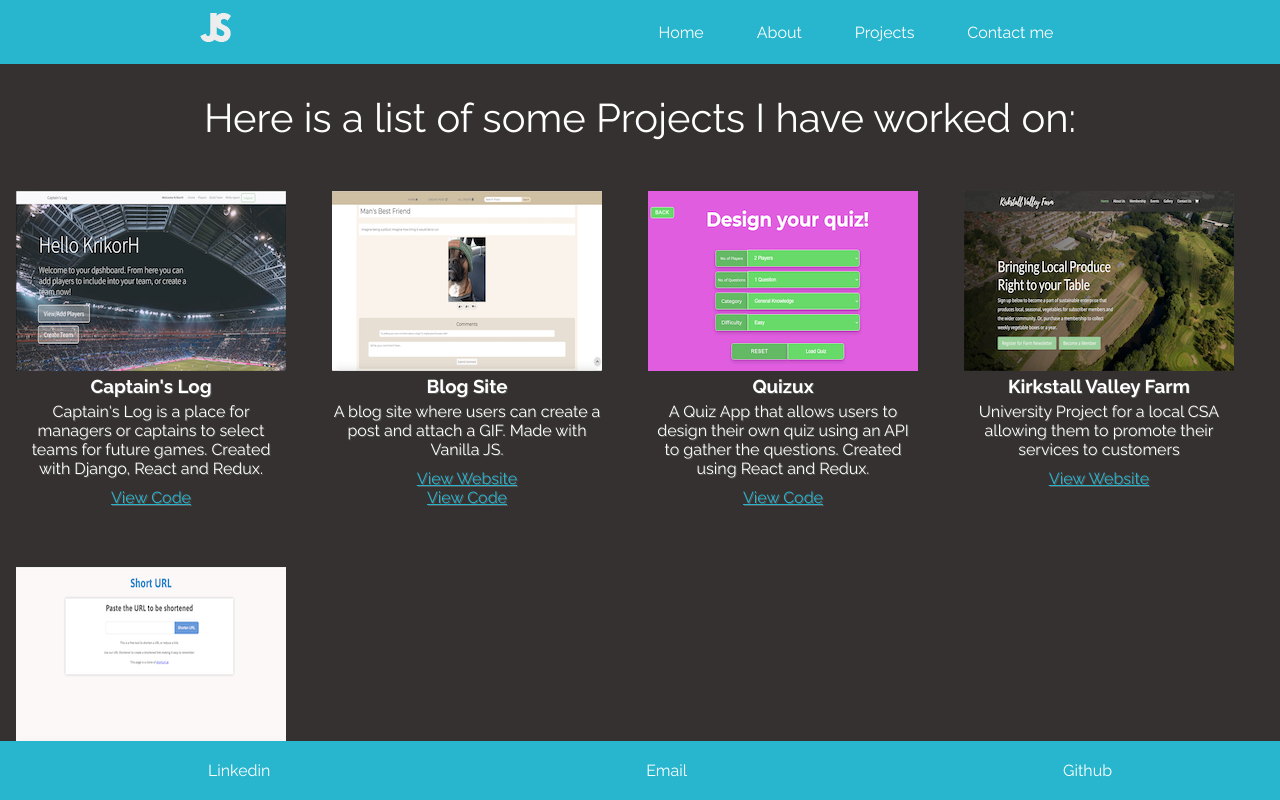
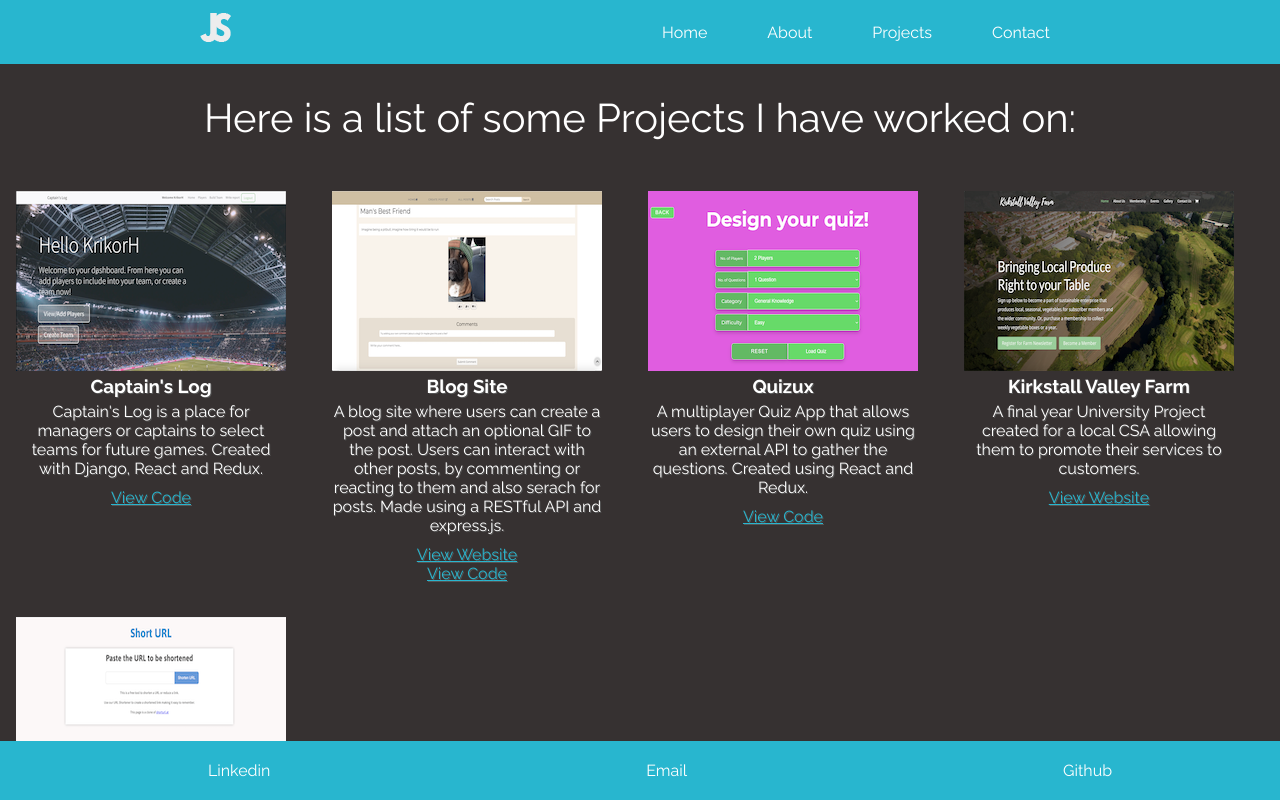
Before and after one commit to JamieSear/my-portfolio, a React (Create React App) app: page /projects in a window 1280 px wide. Built offline with nearby package versions, Linux system fonts and the light colour scheme.

Commit message:
Finalised content for projects and fixed navbar css

```diff
--- a/src/Containers/NavBar.js
+++ b/src/Containers/NavBar.js
@@ -16,7 +16,7 @@ const NavBar = () => {
                 <NavLink className="navlink" activeClassName="current" to="/" href="about">Home</NavLink>
                 <NavLink className="navlink" activeClassName="current" to="/about" href="about">About</NavLink>
                 <NavLink className="navlink" activeClassName="current" to="/projects" href="projects">Projects</NavLink>
-                <NavLink className="navlink" activeClassName="current" to="/contact">Contact me</NavLink>
+                <NavLink className="navlink" activeClassName="current" to="/contact">Contact</NavLink>
             </nav>
 
 
--- a/src/Containers/Projects.js
+++ b/src/Containers/Projects.js
@@ -25,7 +25,7 @@ function Projects(props) {
       <div class="card">
       <img src ={blogSite} alt="logo"/>
         <h1>Blog Site</h1>
-        <p className="projectDesciption">A blog site where users can create a post and attach a GIF. Made with Vanilla JS.</p>
+        <p className="projectDesciption">A blog site where users can create a post and attach an optional GIF to the post. Users can interact with other posts, by commenting or reacting to them and also serach for posts. Made using a RESTful API and express.js.</p>
         <a target="blank" className="projectLink" href="https://codepen.io/gregrickaby/pen/pVmgGX">View Website</a>
         <br />
         <a target="blank" className="projectLink" href="https://codepen.io/gregrickaby/pen/pVmgGX">View Code</a>
@@ -34,21 +34,21 @@ function Projects(props) {
       <div class="card">
       <img src ={quiz} alt="logo"/>
         <h1>Quizux</h1>
-        <p className="projectDesciption">A Quiz App that allows users to design their own quiz using an API to gather the questions. Created using React and Redux.</p>
+        <p className="projectDesciption">A multiplayer Quiz App that allows users to design their own quiz using an external API to gather the questions. Created using React and Redux.</p>
         <a target="blank" className="projectLink" href="https://github.com/JamieSear/quiz-app">View Code</a>
       </div>
 
       <div class="card">
       <img src ={KVF} alt="logo"/>
         <h1>Kirkstall Valley Farm</h1>
-        <p className="projectDesciption">University Project for a local CSA allowing them to promote their services to customers</p>
+        <p className="projectDesciption">A final year University Project created for a local CSA allowing them to promote their services to customers.</p>
         <a target="blank" className="projectLink" href="https://kirkstallvalleyfarm.jamiesear.com/">View Website</a>
       </div>
 
       <div class="card">
       <img src ={shorturl} alt="logo"/>
         <h1>Short URL</h1>
-        <p className="projectDesciption">Using Python and Django created an app that is a clone of shorturl.at that utilises a psqlite database to persist user created shortened URLs.</p>
+        <p className="projectDesciption">Using Python and Django, I created an app that is a clone of <a className="projectLink" href="https://www.shorturl.at/" target="blank">shorturl.at</a>, which allows users to type in a URL to a website and a shortened URL is returned. This project utilises a psqlite database to preserve user created shortened URLs.</p>
         <a target="blank" className="projectLink" href="https://shrink1.herokuapp.com/">View Website</a>
         <br/>
         <a target="blank" className="projectLink" href="https://github.com/JamieSear/short_url">View Code</a>
--- a/src/Styles/NavBar.css
+++ b/src/Styles/NavBar.css
@@ -32,3 +32,13 @@
   .navlink:hover {
     color: #e1e7eb;
   }
+
+  @media only screen and (max-width: 650px) {
+    .navlink {
+      margin-left: 5px;
+    }
+    .navContainer {
+      margin-right: 12px;
+      width: 100vw;
+    }
+  }
--- a/src/Styles/Projects.css
+++ b/src/Styles/Projects.css
@@ -41,7 +41,7 @@
     height: 25vh;
     margin-top: 10px;
     border-radius: 3px;
-    margin-bottom: 150px;
+    margin-bottom: 200px;
 	text-align: center;
 	text-shadow: 1px 1px 0 #555;
 }
```
